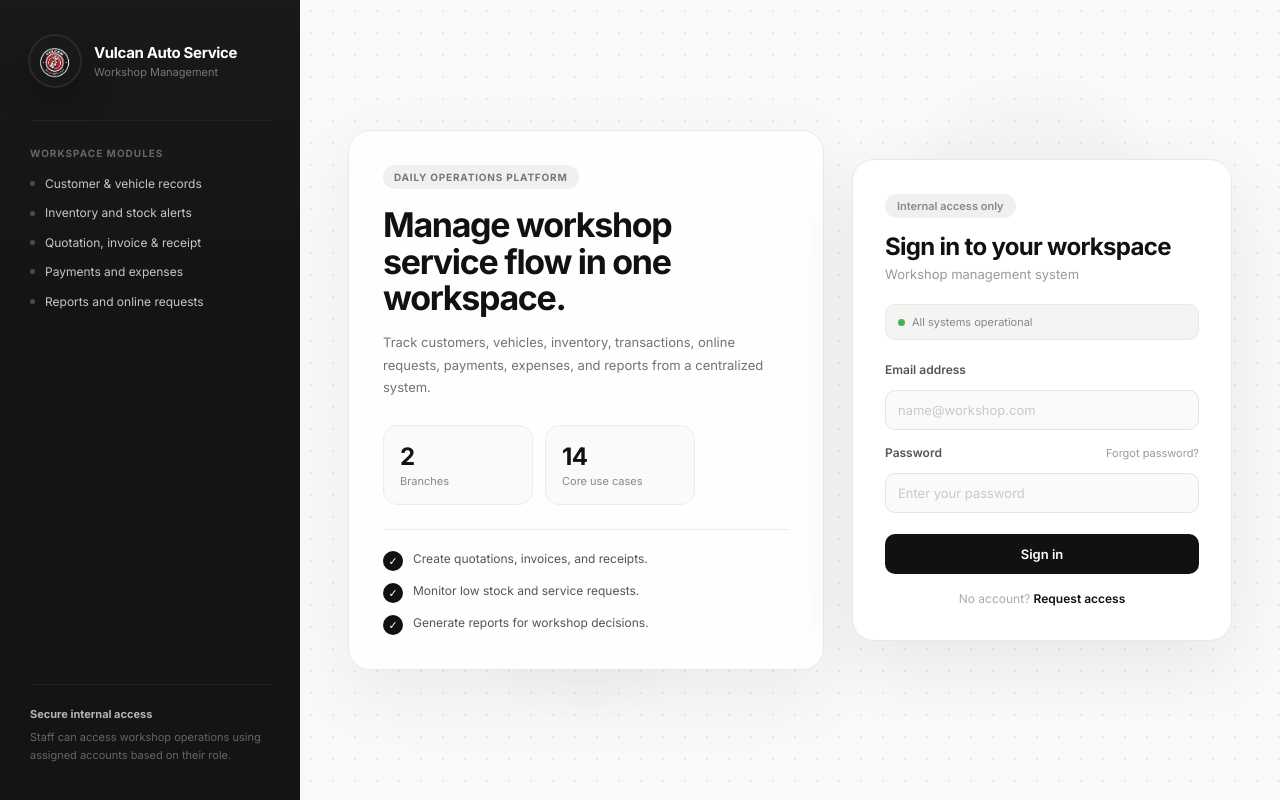
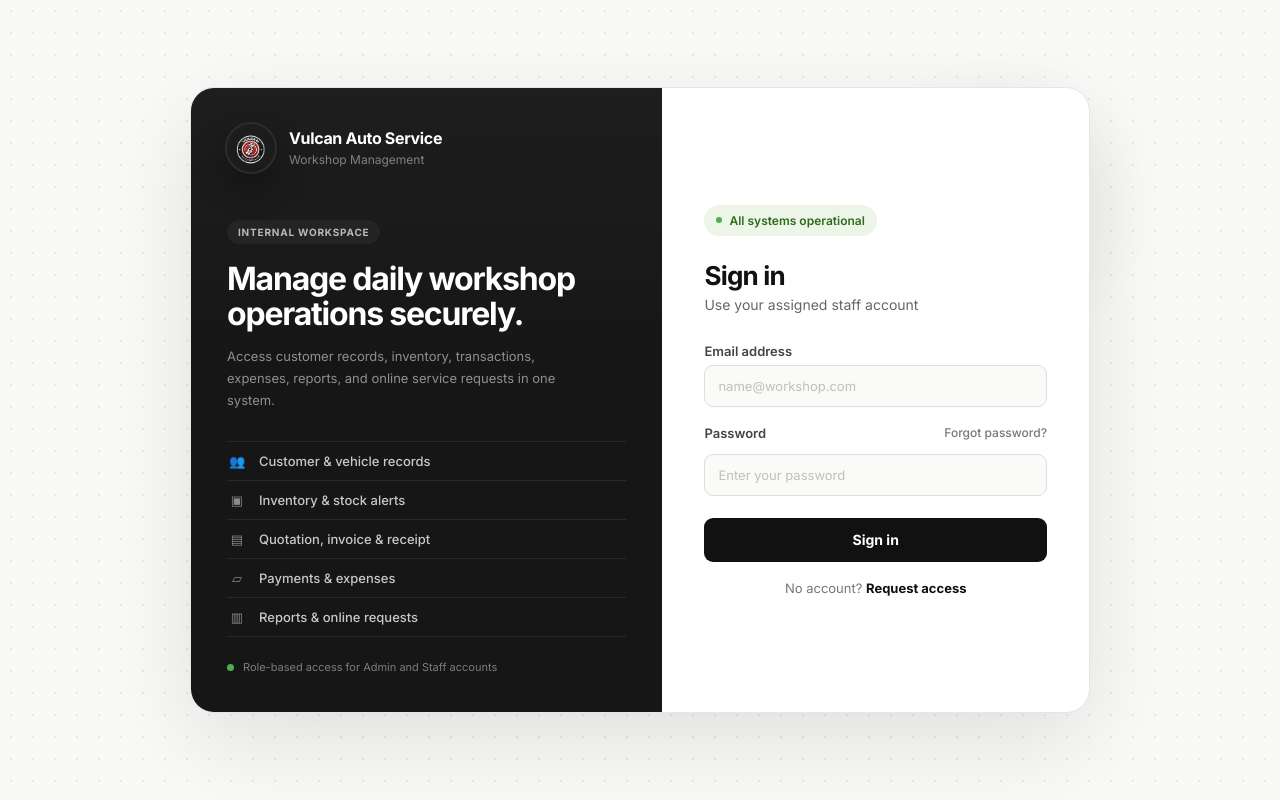
Before and after one commit to azeruya/cikgu-kereta-frontend, a Vue app: page /login in a window 1280 px wide. Built offline with nearby package versions, Linux system fonts and the light colour scheme; no server answers; what vue3-apexcharts would draw is missing.

Commit message:
2nd attempt on login ui

```diff
--- a/src/views/Login.vue
+++ b/src/views/Login.vue
@@ -1,87 +1,75 @@
 <template>
-  <div class="container">
-    <aside class="left">
-      <div class="brand">
-        <img src="../assets/vulcan_bg.png" class="brand-logo" />
-        <div>
-          <h1>Vulcan Auto Service</h1>
-          <p class="brand-sub">Workshop Management</p>
-        </div>
-      </div>
-
-      <div class="feature-block">
-        <div class="feature-label">Workspace modules</div>
-
-        <div class="feature-list">
-          <div class="feat"><span class="feat-dot"></span>Customer & vehicle records</div>
-          <div class="feat"><span class="feat-dot"></span>Inventory and stock alerts</div>
-          <div class="feat"><span class="feat-dot"></span>Quotation, invoice & receipt</div>
-          <div class="feat"><span class="feat-dot"></span>Payments and expenses</div>
-          <div class="feat"><span class="feat-dot"></span>Reports and online requests</div>
-        </div>
-      </div>
-
-      <div class="left-foot">
-        <div class="left-foot-title">Secure internal access</div>
-        <div class="left-foot-text">
-          Staff can access workshop operations using assigned accounts based on their role.
-        </div>
-      </div>
-    </aside>
-
-    <main class="right">
+  <div class="login-page">
     <div class="dot-bg"></div>
     <div class="soft-glow glow-one"></div>
     <div class="soft-glow glow-two"></div>
 
-      <div class="login-shell">
-        <section class="intro-card">
-          <span class="intro-pill">Daily operations platform</span>
+    <div class="login-panel">
+      <!-- LEFT BRAND PANEL -->
+      <section class="brand-panel">
+        <div class="brand-top">
+          <img src="../assets/vulcan_bg.png" class="brand-logo" />
 
-          <h2>Manage workshop service flow in one workspace.</h2>
-
-          <p>
-            Track customers, vehicles, inventory, transactions, online requests,
-            payments, expenses, and reports from a centralized system.
-          </p>
-
-          <div class="intro-grid">
-            <div class="intro-stat">
-              <span class="stat-value">2</span>
-              <span class="stat-label">Branches</span>
-            </div>
-
-            <div class="intro-stat">
-              <span class="stat-value">14</span>
-              <span class="stat-label">Core use cases</span>
+          <div>
+            <h1>Vulcan Auto Service</h1>
+            <p>Workshop Management</p>
           </div>
         </div>
 
-          <div class="check-list">
-            <div class="check-item">
-              <span>✓</span>
-              <p>Create quotations, invoices, and receipts.</p>
+        <div class="brand-content">
+          <span class="brand-pill">Internal workspace</span>
+
+          <h2>Manage daily workshop operations securely.</h2>
+
+          <p class="brand-desc">
+            Access customer records, inventory, transactions, expenses, reports,
+            and online service requests in one system.
+          </p>
+
+          <div class="module-list">
+            <div class="module-item">
+              <span class="module-icon">👥</span>
+              <span>Customer & vehicle records</span>
             </div>
-            <div class="check-item">
-              <span>✓</span>
-              <p>Monitor low stock and service requests.</p>
+
+            <div class="module-item">
+              <span class="module-icon">▣</span>
+              <span>Inventory & stock alerts</span>
             </div>
-            <div class="check-item">
-              <span>✓</span>
-              <p>Generate reports for workshop decisions.</p>
+
+            <div class="module-item">
+              <span class="module-icon">▤</span>
+              <span>Quotation, invoice & receipt</span>
             </div>
+
+            <div class="module-item">
+              <span class="module-icon">▱</span>
+              <span>Payments & expenses</span>
+            </div>
+
+            <div class="module-item">
+              <span class="module-icon">▥</span>
+              <span>Reports & online requests</span>
+            </div>
+          </div>
+        </div>
+
+        <div class="brand-foot">
+          <div class="secure-dot"></div>
+          <span>Role-based access for Admin and Staff accounts</span>
         </div>
       </section>
 
-        <section class="card">
-          <span class="card-pill">Internal access only</span>
-
-          <h2>Sign in to your workspace</h2>
-          <p class="card-sub">Workshop management system</p>
-
+      <!-- RIGHT LOGIN FORM -->
+      <section class="form-panel">
         <div class="status-bar">
           <span class="status-dot"></span>
-            <span class="status-txt">All systems operational</span>
+          <span>All systems operational</span>
+        </div>
+
+        <div class="form-heading">
+          <h2>Sign in</h2>
+          <p>Use your assigned staff account</p>
         </div>
 
         <form @submit.prevent="login">
@@ -116,7 +104,7 @@
           </button>
         </form>
 
-          <p class="card-foot">
+        <p class="form-foot">
           No account?
           <router-link to="/register">Request access</router-link>
         </p>
@@ -124,7 +112,6 @@
         <p v-if="error" class="error">{{ error }}</p>
       </section>
     </div>
-    </main>
   </div>
 </template>
 
@@ -176,123 +163,16 @@ export default {
   padding: 0;
 }
 
-.container {
-  display: flex;
+.login-page {
   min-height: 100vh;
   font-family: "Inter", sans-serif;
-  background: #f9f9f8;
-}
-
-/* ── Left panel ── */
-.left {
-  width: 300px;
-  background:
-    linear-gradient(180deg, rgba(255, 255, 255, 0.025), transparent 40%),
-    #141414;
-  display: flex;
-  flex-direction: column;
-  padding: 36px 30px;
-  flex-shrink: 0;
-  gap: 34px;
-}
-
-.brand {
-  display: flex;
-  align-items: center;
-  gap: 14px;
-}
-
-.brand-logo {
-  width: 50px;
-  height: 50px;
-  border-radius: 50%;
-  object-fit: cover;
-  flex-shrink: 0;
-  box-shadow:
-    0 0 0 2px #2a2a2a,
-    0 14px 34px rgba(0, 0, 0, 0.35);
-}
-
-.left h1 {
-  font-size: 15px;
-  font-weight: 700;
-  color: #fff;
-  letter-spacing: -0.35px;
-  line-height: 1.2;
-}
-
-.brand-sub {
-  font-size: 11px;
-  color: #777;
-  margin-top: 3px;
-}
-
-.feature-block {
-  flex: 1;
-  border-top: 1px solid #232323;
-  padding-top: 26px;
-}
-
-.feature-label {
-  font-size: 10px;
-  text-transform: uppercase;
-  letter-spacing: 0.1em;
-  color: #666;
-  margin-bottom: 16px;
-  font-weight: 700;
-}
-
-.feature-list {
-  display: flex;
-  flex-direction: column;
-  gap: 12px;
-}
-
-.feat {
-  display: flex;
-  align-items: center;
-  gap: 10px;
-  font-size: 12px;
-  color: #c6c6c6;
-  line-height: 1.45;
-}
-
-.feat-dot {
-  width: 5px;
-  height: 5px;
-  border-radius: 50%;
-  background: #4b4b4b;
-  flex-shrink: 0;
-}
-
-.left-foot {
-  padding-top: 22px;
-  border-top: 1px solid #232323;
-}
-
-.left-foot-title {
-  font-size: 11px;
-  font-weight: 700;
-  color: #b5b5b5;
-  margin-bottom: 7px;
-}
-
-.left-foot-text {
-  font-size: 11px;
-  color: #666;
-  line-height: 1.65;
-}
-
-/* ── Right panel ── */
-.right {
-  flex: 1;
   background: #f9f9f8;
   display: flex;
   align-items: center;
   justify-content: center;
+  padding: 48px;
   position: relative;
   overflow: hidden;
-  padding: 48px;
 }
 
 .dot-bg {
@@ -307,7 +187,7 @@ export default {
 .soft-glow {
   position: absolute;
   border-radius: 999px;
-  filter: blur(18px);
+  filter: blur(20px);
   opacity: 0.5;
   pointer-events: none;
 }
@@ -315,7 +195,7 @@ export default {
 .glow-one {
   width: 260px;
   height: 260px;
-  top: 12%;
+  top: 10%;
   right: 12%;
   background: rgba(0, 0, 0, 0.045);
 }
@@ -324,172 +204,140 @@ export default {
   width: 220px;
   height: 220px;
   bottom: 12%;
-  left: 18%;
+  left: 16%;
   background: rgba(0, 0, 0, 0.035);
 }
 
-.login-shell {
+/* MAIN SPLIT CARD */
+.login-panel {
   position: relative;
   z-index: 1;
-  width: min(940px, 100%);
+  width: min(900px, 100%);
+  min-height: 520px;
   display: grid;
-  grid-template-columns: 1fr 380px;
-  gap: 28px;
-  align-items: center;
+  grid-template-columns: 1.05fr 0.95fr;
+  background: #ffffff;
+  border: 1px solid #e5e5e2;
+  border-radius: 24px;
+  overflow: hidden;
+  box-shadow: 0 28px 90px rgba(0, 0, 0, 0.1);
 }
 
-/* ── Intro card ── */
-.intro-card {
-  background: rgba(255, 255, 255, 0.84);
-  border: 1px solid #e8e8e5;
-  border-radius: 22px;
-  padding: 34px;
-  box-shadow: 0 24px 70px rgba(0, 0, 0, 0.06);
-  backdrop-filter: blur(10px);
+/* LEFT PANEL */
+.brand-panel {
+  background:
+    linear-gradient(180deg, rgba(255, 255, 255, 0.035), transparent 45%),
+    #161616;
+  color: #ffffff;
+  padding: 36px;
+  display: flex;
+  flex-direction: column;
+  justify-content: space-between;
 }
 
-.intro-pill {
+.brand-top {
+  display: flex;
+  align-items: center;
+  gap: 14px;
+}
+
+.brand-logo {
+  width: 48px;
+  height: 48px;
+  border-radius: 50%;
+  object-fit: cover;
+  flex-shrink: 0;
+  box-shadow:
+    0 0 0 2px #2d2d2d,
+    0 14px 32px rgba(0, 0, 0, 0.35);
+}
+
+.brand-top h1 {
+  font-size: 16px;
+  font-weight: 700;
+  letter-spacing: -0.35px;
+  line-height: 1.2;
+}
+
+.brand-top p {
+  font-size: 12px;
+  color: #818181;
+  margin-top: 3px;
+}
+
+.brand-content {
+  margin-top: 48px;
+}
+
+.brand-pill {
   display: inline-flex;
-  background: #f0f0ee;
+  padding: 6px 11px;
   border-radius: 999px;
-  padding: 6px 11px;
+  background: #242424;
+  color: #b8b8b8;
   font-size: 10px;
-  color: #777;
   font-weight: 700;
+  letter-spacing: 0.08em;
   text-transform: uppercase;
-  letter-spacing: 0.08em;
   margin-bottom: 18px;
 }
 
-.intro-card h2 {
-  max-width: 430px;
-  font-size: 34px;
+.brand-content h2 {
+  max-width: 360px;
+  font-size: 32px;
+  line-height: 1.08;
+  letter-spacing: -1.2px;
   font-weight: 700;
-  color: #111;
-  line-height: 1.08;
-  letter-spacing: -1.3px;
+  color: #ffffff;
   margin-bottom: 14px;
 }
 
-.intro-card p {
-  max-width: 470px;
+.brand-desc {
+  max-width: 370px;
   font-size: 13px;
-  color: #737373;
-  line-height: 1.75;
+  line-height: 1.7;
+  color: #8f8f8f;
+  margin-bottom: 30px;
 }
 
-.intro-grid {
-  display: grid;
-  grid-template-columns: repeat(2, minmax(0, 150px));
-  gap: 12px;
-  margin-top: 26px;
-  margin-bottom: 24px;
+.module-list {
+  display: flex;
+  flex-direction: column;
+  gap: 0;
+  border-top: 1px solid #292929;
 }
 
-.intro-stat {
-  padding: 16px;
-  background: #fafaf9;
-  border: 1px solid #ececea;
-  border-radius: 14px;
+.module-item {
+  display: flex;
+  align-items: center;
+  gap: 12px;
+  padding: 11px 0;
+  border-bottom: 1px solid #292929;
+  color: #c8c8c8;
+  font-size: 13px;
+  font-weight: 500;
 }
 
-.stat-value {
-  display: block;
-  font-size: 24px;
-  font-weight: 700;
-  color: #111;
-  letter-spacing: -0.6px;
+.module-icon {
+  width: 20px;
+  color: #8a8a8a;
+  display: inline-flex;
+  justify-content: center;
+  flex-shrink: 0;
+  font-size: 13px;
 }
 
-.stat-label {
-  display: block;
-  margin-top: 3px;
+.brand-foot {
+  display: flex;
+  align-items: center;
+  gap: 9px;
+  color: #7c7c7c;
   font-size: 11px;
-  color: #888;
+  line-height: 1.5;
+  padding-top: 22px;
 }
 
-.check-list {
-  display: grid;
-  gap: 11px;
-  padding-top: 20px;
-  border-top: 1px solid #eeeeeb;
-}
-
-.check-item {
-  display: flex;
-  gap: 10px;
-  align-items: flex-start;
-}
-
-.check-item span {
-  width: 20px;
-  height: 20px;
-  border-radius: 999px;
-  background: #111;
-  color: #fff;
-  font-size: 11px;
-  display: grid;
-  place-items: center;
-  flex-shrink: 0;
-  margin-top: 1px;
-}
-
-.check-item p {
-  font-size: 12px;
-  color: #555;
-  line-height: 1.55;
-}
-
-/* ── Login card ── */
-.card {
-  position: relative;
-  background: #fff;
-  border: 1px solid #e8e8e6;
-  border-radius: 22px;
-  width: 100%;
-  padding: 34px 32px;
-  box-shadow: 0 24px 70px rgba(0, 0, 0, 0.07);
-}
-
-.card-pill {
-  display: inline-block;
-  background: #f0f0ee;
-  border-radius: 20px;
-  padding: 5px 12px;
-  font-size: 11px;
-  color: #888;
-  font-weight: 600;
-  margin-bottom: 15px;
-}
-
-.card h2 {
-  font-size: 24px;
-  font-weight: 700;
-  color: #111;
-  letter-spacing: -0.7px;
-  line-height: 1.18;
-  margin-bottom: 5px;
-}
-
-.card-sub {
-  font-size: 13px;
-  color: #999;
-  margin-bottom: 22px;
-}
-
-/* ── Status bar ── */
-.status-bar {
-  display: flex;
-  align-items: center;
-  gap: 7px;
-  margin-bottom: 22px;
-  padding: 10px 12px;
-  background: #f4f4f2;
-  border-radius: 10px;
-  border: 1px solid #eaeae8;
-}
-
-.status-dot {
+.secure-dot {
   width: 7px;
   height: 7px;
   border-radius: 50%;
@@ -497,30 +345,70 @@ export default {
   flex-shrink: 0;
 }
 
-.status-txt {
-  font-size: 11px;
-  color: #888;
+/* RIGHT PANEL */
+.form-panel {
+  padding: 54px 42px;
+  display: flex;
+  flex-direction: column;
+  justify-content: center;
 }
 
-/* ── Form fields ── */
+.status-bar {
+  display: inline-flex;
+  align-items: center;
+  gap: 7px;
+  width: fit-content;
+  padding: 8px 12px;
+  background: #edf5e8;
+  border-radius: 999px;
+  color: #2f6b1f;
+  font-size: 12px;
+  font-weight: 600;
+  margin-bottom: 24px;
+}
+
+.status-dot {
+  width: 6px;
+  height: 6px;
+  border-radius: 50%;
+  background: #4caf50;
+}
+
+.form-heading {
+  margin-bottom: 30px;
+}
+
+.form-heading h2 {
+  font-size: 26px;
+  font-weight: 700;
+  color: #111;
+  letter-spacing: -0.8px;
+  margin-bottom: 5px;
+}
+
+.form-heading p {
+  font-size: 14px;
+  color: #666;
+}
+
+/* FORM */
 .field {
-  margin-bottom: 15px;
+  margin-bottom: 18px;
 }
 
 .field-row {
   display: flex;
+  align-items: center;
   justify-content: space-between;
-  align-items: center;
   margin-bottom: 7px;
 }
 
-.field-row label,
-.field label {
+.field label,
+.field-row label {
   display: block;
-  font-size: 12px;
+  font-size: 13px;
   font-weight: 600;
-  color: #555;
-  margin-bottom: 7px;
+  color: #444;
 }
 
 .field-row label {
@@ -528,21 +416,24 @@ export default {
 }
 
 .forgot {
-  font-size: 11px;
-  color: #999;
+  font-size: 12px;
+  color: #777;
   text-decoration: none;
+  font-weight: 500;
 }
 
 .forgot:hover {
   color: #111;
+  text-decoration: underline;
 }
 
 .field input {
   width: 100%;
+  height: 42px;
   background: #fafaf9;
-  border: 1px solid #e4e4e2;
-  border-radius: 10px;
-  padding: 11px 12px;
+  border: 1px solid #dededa;
+  border-radius: 9px;
+  padding: 0 13px;
   font-family: "Inter", sans-serif;
   font-size: 13px;
   color: #111;
@@ -557,22 +448,21 @@ export default {
 }
 
 .field input::placeholder {
-  color: #c9c9c7;
+  color: #bfbfbc;
 }
 
-/* ── Button ── */
 button {
   width: 100%;
-  padding: 12px;
+  height: 44px;
   background: #111;
   border: none;
-  border-radius: 10px;
+  border-radius: 9px;
   font-family: "Inter", sans-serif;
-  font-size: 13px;
-  font-weight: 600;
+  font-size: 14px;
+  font-weight: 700;
   color: #fff;
   cursor: pointer;
-  margin-top: 6px;
+  margin-top: 4px;
   transition: all 0.15s ease;
 }
 
@@ -587,78 +477,95 @@ button:disabled {
   transform: none;
 }
 
-/* ── Footer ── */
-.card-foot {
+.form-foot {
+  margin-top: 18px;
   text-align: center;
-  margin-top: 17px;
-  font-size: 12px;
-  color: #aaa;
+  font-size: 13px;
+  color: #777;
 }
 
-.card-foot a {
+.form-foot a {
   color: #111;
+  font-weight: 700;
   text-decoration: none;
-  font-weight: 600;
 }
 
-.card-foot a:hover {
+.form-foot a:hover {
   text-decoration: underline;
 }
 
-/* ── Error ── */
 .error {
-  margin-top: 13px;
+  margin-top: 14px;
   text-align: center;
   font-size: 12px;
+  line-height: 1.45;
   color: #e53935;
   background: #fff1f1;
   border: 1px solid #ffd6d6;
   border-radius: 10px;
   padding: 10px 12px;
-  line-height: 1.45;
 }
 
-/* ── Responsive ── */
-@media (max-width: 1050px) {
-  .login-shell {
-    grid-template-columns: 1fr;
-    max-width: 420px;
+/* RESPONSIVE */
+@media (max-width: 900px) {
+  .login-page {
+    padding: 28px;
   }
 
-  .intro-card {
+  .login-panel {
+    grid-template-columns: 1fr;
+    max-width: 460px;
+  }
+
+  .brand-panel {
+    padding: 28px;
+  }
+
+  .brand-content {
+    margin-top: 34px;
+  }
+
+  .brand-content h2,
+  .brand-desc,
+  .module-list {
     display: none;
   }
 
-  .right {
-    padding: 32px;
+  .brand-foot {
+    margin-top: 28px;
+  }
+
+  .form-panel {
+    padding: 36px 28px;
   }
 }
 
-@media (max-width: 760px) {
-  .container {
-    flex-direction: column;
+@media (max-width: 520px) {
+  .login-page {
+    padding: 16px;
+    align-items: stretch;
   }
 
-  .left {
-    width: 100%;
+  .login-panel {
     min-height: auto;
-    padding: 22px;
-    gap: 18px;
+    border-radius: 20px;
   }
 
-  .feature-block,
-  .left-foot {
-    display: none;
-  }
-
-  .right {
-    min-height: calc(100vh - 94px);
+  .brand-panel {
     padding: 24px;
   }
 
-  .card {
+  .form-panel {
     padding: 30px 24px;
-    border-radius: 18px;
+  }
+
+  .brand-logo {
+    width: 42px;
+    height: 42px;
+  }
+
+  .brand-top h1 {
+    font-size: 15px;
   }
 }
 </style>
```
Lines whose indentation alone changed are shown as unchanged.
